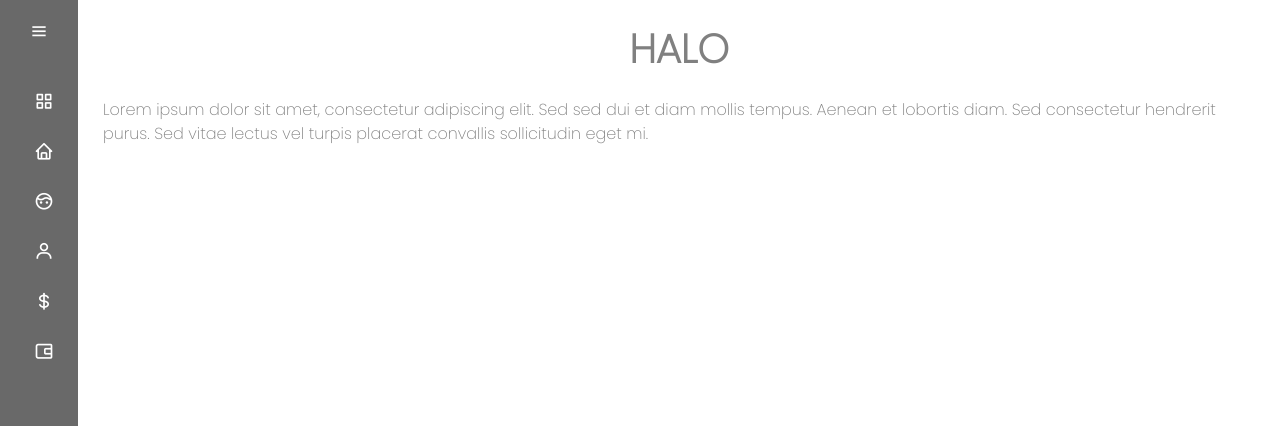
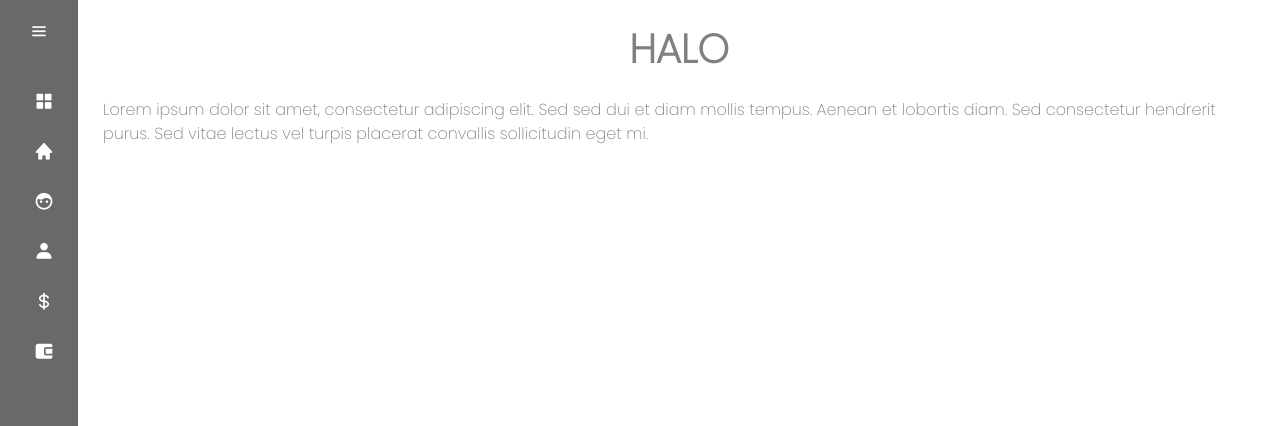
Before and after one commit to HaidarMN/UKK_SPP, a Vue app in the folder ukk_spp/: page / in a window 1280 px wide. Shown: the top 426 px of the page. Built offline with nearby package versions, Linux system fonts and the light colour scheme.

Commit message:
Add files via upload

```diff
--- a/ukk_spp/src/App.vue
+++ b/ukk_spp/src/App.vue
@@ -1,18 +1,4 @@
 <template>
-  <!-- <div class="container">
-    <div class="contianer">
-      <ul class="nav navbar-nav">
-        <li class="active nav-item">
-          <router-link class="nav-link" to="/">Dashboard</router-link>
-        </li>
-        <li class="active nav-item">
-          <router-link class="nav-link" to="/kelas">Kelas</router-link>
-        </li>
-      </ul>
-    </div>
-
-    <router-view></router-view>
-  </div> -->
   <div class="sidebar">
     <div class="logo-content">
       <div class="logo">
@@ -24,25 +10,25 @@
     <ul class="nav-list">
       <li>
         <router-link to="/">
-          <i class='bx bx-grid-alt' ></i>
+          <i class='bx bxs-grid-alt' ></i>
           <span class="links-name">Dashboard</span>
         </router-link>
       </li>
       <li>
         <router-link to="/kelas">
-          <i class='bx bx-home'></i>
+          <i class='bx bxs-home'></i>
           <span class="links-name">Kelas</span>
         </router-link>
       </li>
       <li>
         <router-link to="/siswa">
-          <i class='bx bx-face'></i>
+          <i class='bx bxs-face'></i>
           <span class="links-name">Siswa</span>
         </router-link>
       </li>
       <li>
         <router-link to="/">
-          <i class='bx bx-user'></i>
+          <i class='bx bxs-user'></i>
           <span class="links-name">Petugas</span>
         </router-link>
       </li>
@@ -54,7 +40,7 @@
       </li>
       <li>
         <router-link to="/">
-          <i class='bx bx-wallet-alt'></i>
+          <i class='bx bxs-wallet-alt'></i>
           <span class="links-name">Pembayaran</span>
         </router-link>
       </li>
```
